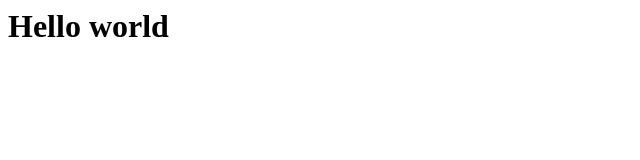
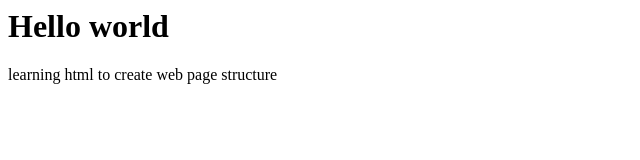
Before and after one commit to tarunrajjj/Productlandingpage, a plain HTML site: page Index.html in a window 1280 px wide. Shown: the whole page, without its empty margins (0-640 px from the left). Drawn offline with Linux system fonts and the light colour scheme.

Commit message:
Update Index.html

```diff
--- a/Index.html
+++ b/Index.html
@@ -4,5 +4,6 @@
   </head>
   <body>
     <h1>Hello  world</h1>
+    <p>learning html to create web page structure</p>
   </body>
 </html>
```
